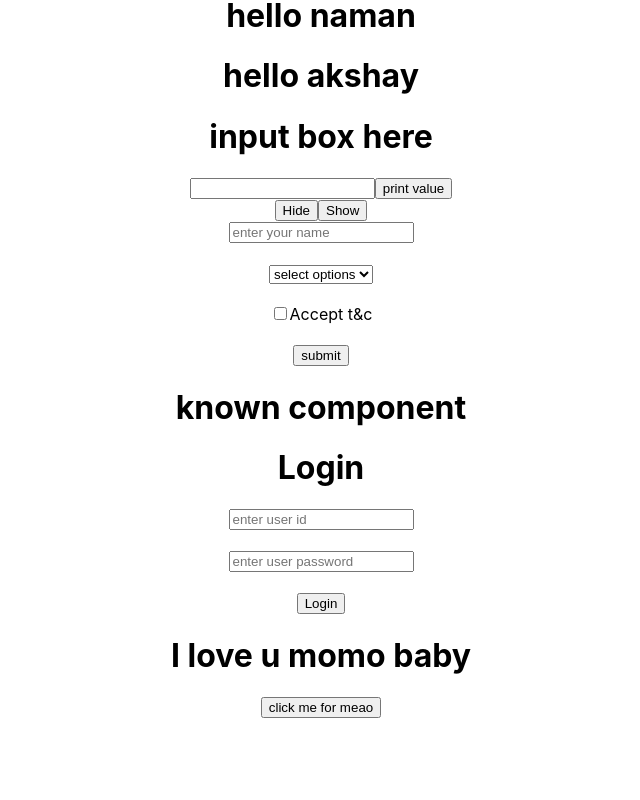
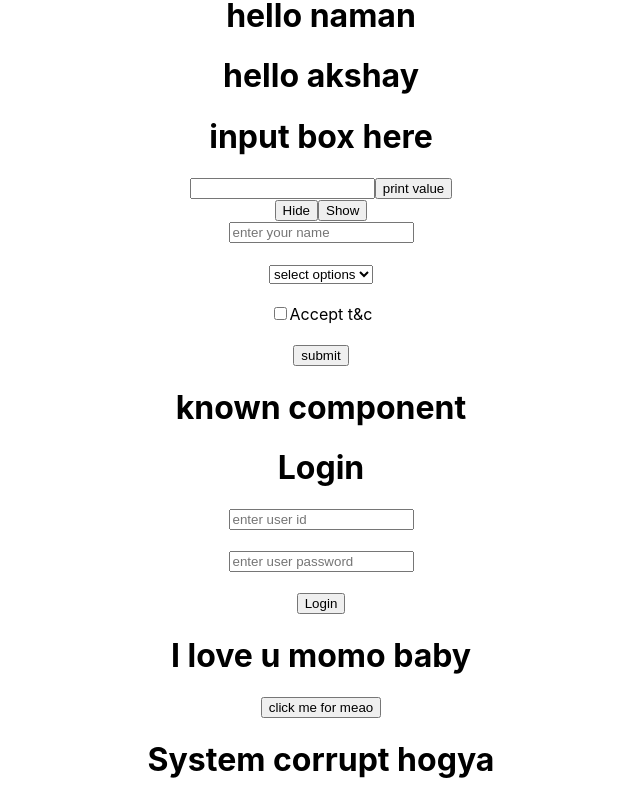
Before and after one commit to Akshit-Kumar098/react-learning, a React (Create React App) app: page / in a window 1280 px wide. Shown: the part 817-1617 px from the top of the page, without its empty margins (319-959 px from the left). Before the commit the page ends 1535 px from the top, so only its background shows below. Built offline with nearby package versions, Linux system fonts and the light colour scheme.

Commit message:
constructorlifecycle

```diff
--- a/src/App.js
+++ b/src/App.js
@@ -29,6 +29,7 @@ function App() {
       <Profile/>
       <Login/>
       <Momos data={meaonese}/>
+      <System/>
     </div>
 
   );
@@ -152,7 +153,21 @@ function Grapes(){
   )
 }
 
-
+class System extends Component{
+  constructor(){
+    super();
+    this.state={
+      data:"hogya"
+    }
+  }
+  render(){
+    return(
+      <div>
+        <h1>System corrupt {this.state.data} </h1>
+      </div>
+    )
+  }
+}
 
 
 export default App;
```
